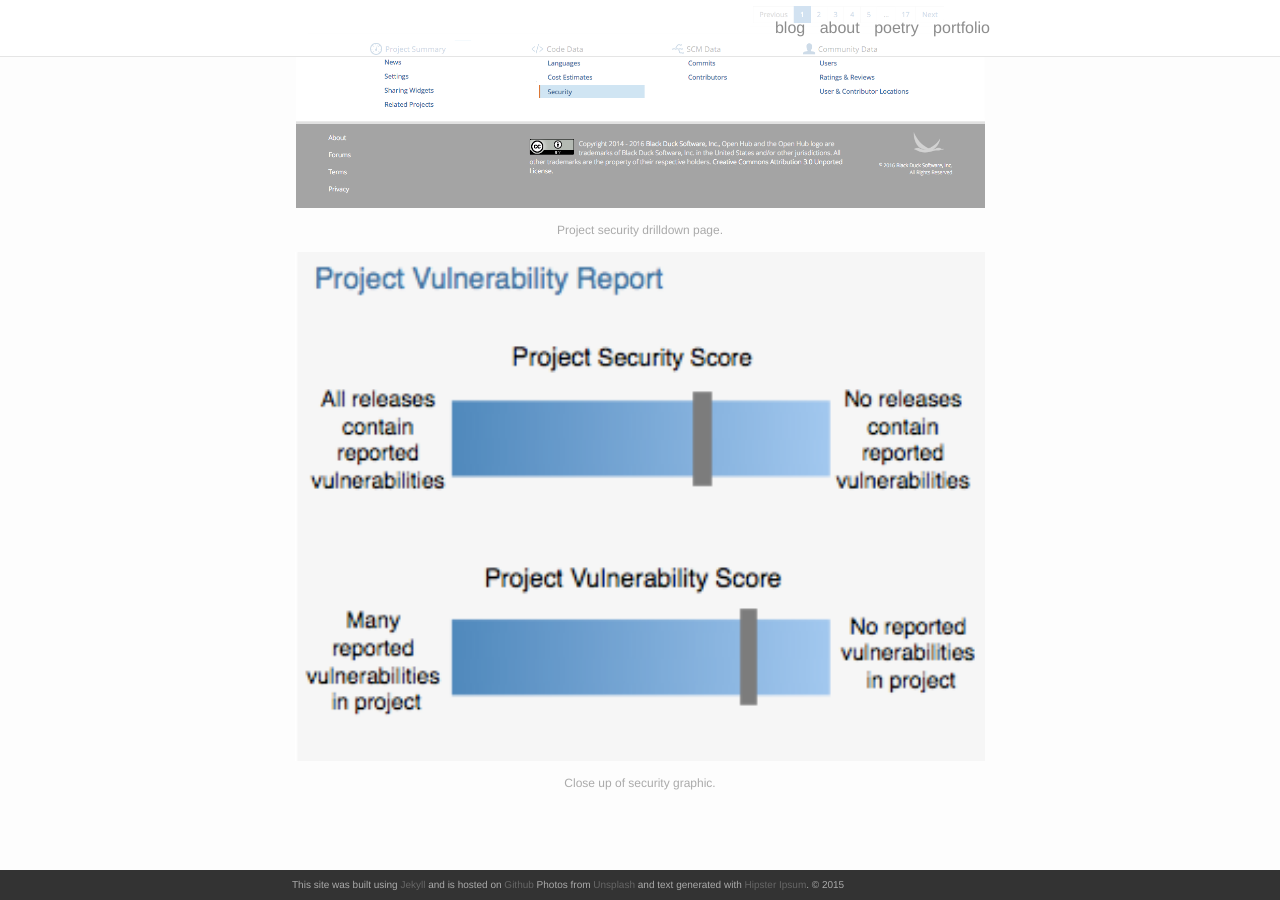
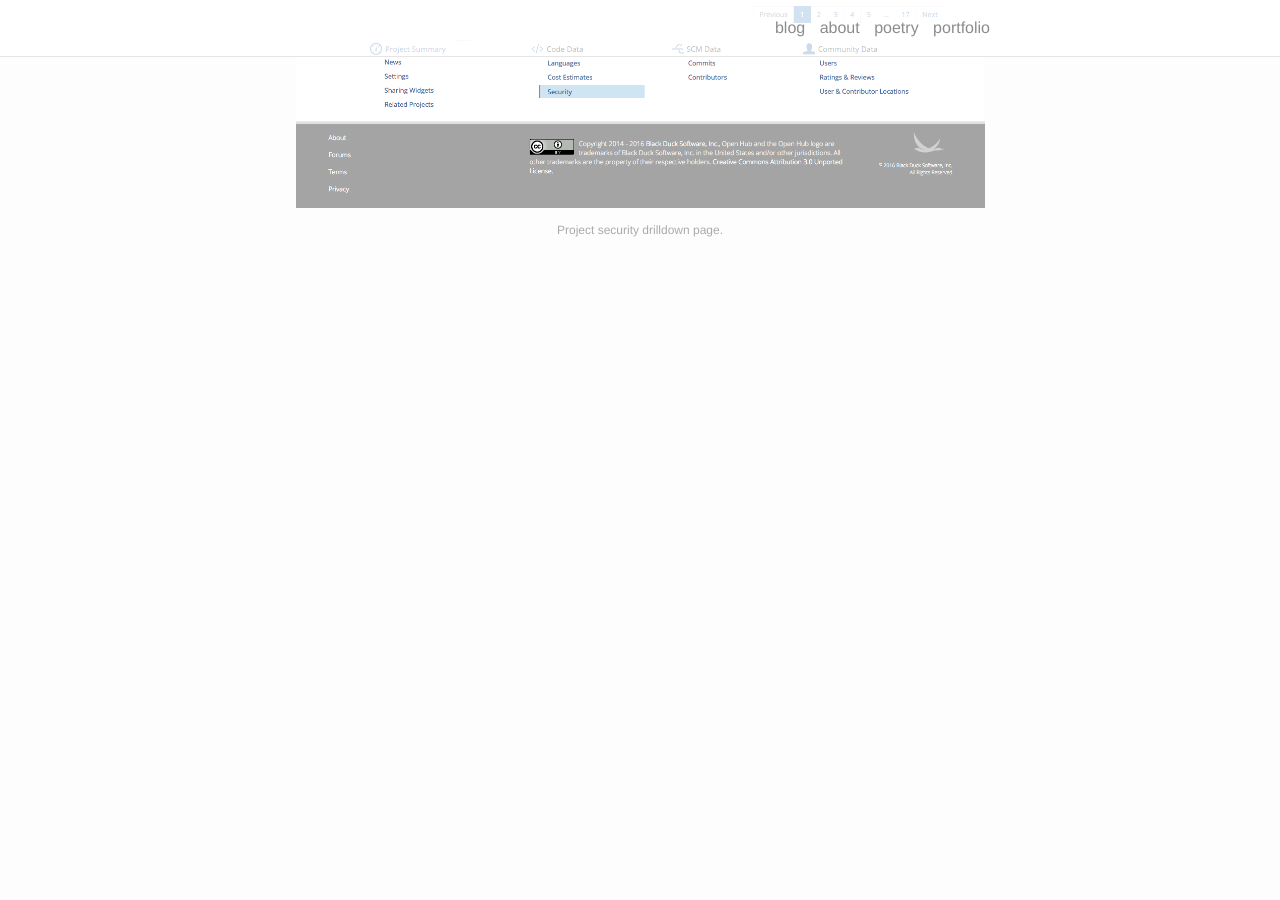
Before and after one commit to LucyWilcox/LucyWilcox.github.io, a Jekyll site: the page built from _portfolio/1_project.markdown, in a window 1280 px wide and 900 px high, scrolled down 2827 px. Built offline with Jekyll 4.4.1, drawn with Linux system fonts in a browser that asks for light colours; nearby versions of some CDN libraries; after the commit the page ends 3174 px from its top, so only the background shows below that.

Commit message:
remove footer

```diff
--- a/_layouts/default.html
+++ b/_layouts/default.html
@@ -14,8 +14,6 @@
       </div>
     </div>
 
-    {% include footer.html %}
-
   </body>
 
 </html>
--- a/_portfolio/1_project.markdown
+++ b/_portfolio/1_project.markdown
@@ -1,7 +1,7 @@
 ---
 layout: post
 title: OSS Security on the Open Hub
-description: a project with a background image
+description: Aligning the Open Hub with Black Ducks direction
 img: /img/VpV.JPG
 ---
 
@@ -36,8 +36,3 @@ Skills: Highcharts, user workflows, mock-ups, OmniGraffle, documentation, Jira
 <div class="col three caption">
 	Project security drilldown page.
 </div>
-
-<img class="col three" src="{{ site.baseurl }}/img/SS2.png" alt="" title="example image"/>
-<div class="col three caption">
-	Close up of security graphic.
-</div>
```
